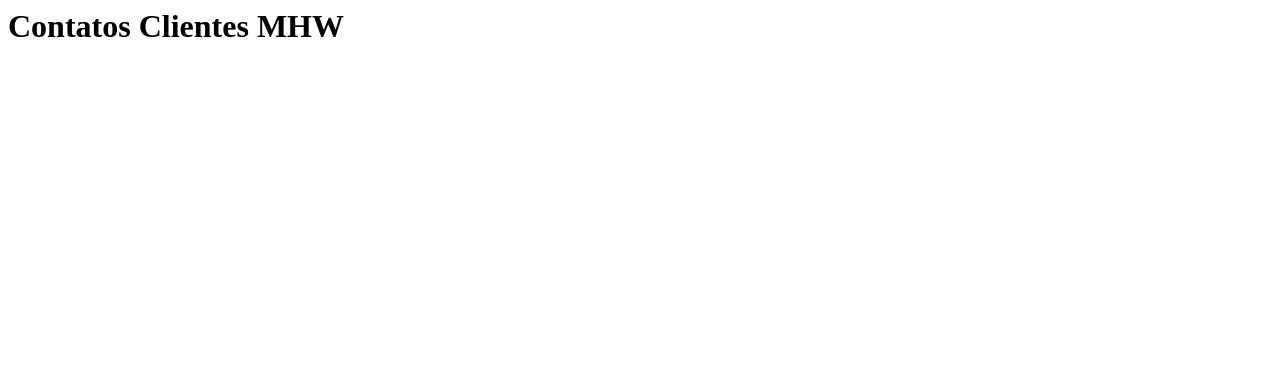
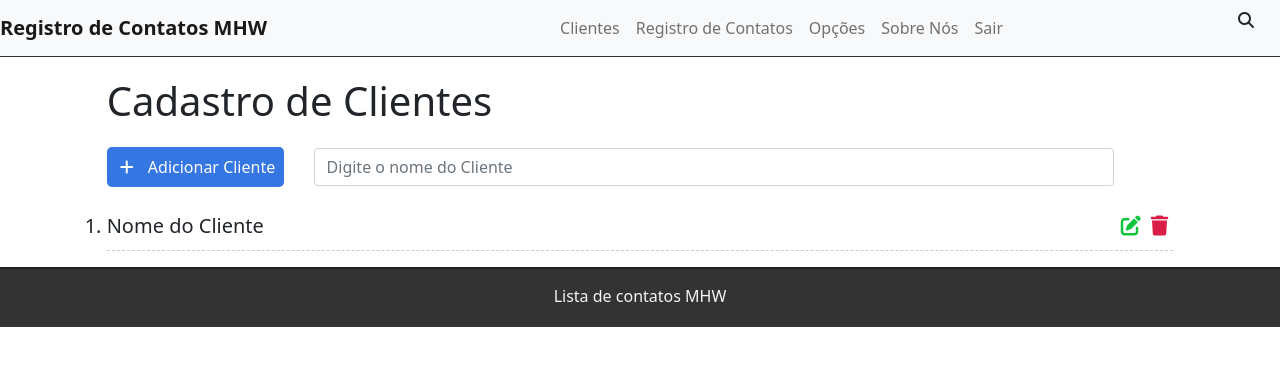
Before and after one commit to WilianCarvalho/ProjectMHW, a Django app: template tasks/templates/tasks/list.html in a window 1280 px wide. Shown: the top 366 px of the page. Run offline with Django 4.2, Linux system fonts and the light colour scheme; the template is opened without the code that fills it, so the values that code supplies are empty; some libraries are stand-ins or nearby versions.

Commit message:
09/03/2022

```diff
--- /dev/null
+++ b/tasks/static/css/styles.css
@@ -0,0 +1,91 @@
+.container-fluid{
+    padding: 0;
+}
+
+/*Area de navegação - NavBar*/
+.navbar{
+    border-bottom: 1px solid #333;
+    margin-bottom: 20px;
+}
+.navbar-nav{
+    margin: auto;
+}
+.navbar-brand{
+    font-weight: bold;
+}
+.navbar-ligth .navbar-nav a.nav.link{
+    color: #333;
+    letter-spacing: 1px;
+}
+
+/*Botão Adicionar*/
+.add-div{
+    background-color: #3476e2;
+    cursor: pointer;
+    display: inline-block;
+    color: #fff;
+    padding: 8px;
+    border-radius: 5px;
+    margin-right: 25px;
+}
+.fas.fa-plus{
+    color: #fff;
+    margin-right: 10px;
+    margin-left: 5px;
+}
+
+/*Search*/
+.fas.fa-search{
+    position: absolute;
+    top: 12px;
+    right: 26px;
+}
+.search-div{
+    padding: 0;
+    margin-top: 15px;
+    margin-bottom: 15px;
+    display: inline-block;
+}
+
+/* Cadastro de Cliente*/
+.list-div{
+    padding: 0;
+}
+.task-list {
+    padding-left: 0;
+}
+.task-item{
+    list-style: noone;
+    font-size: 20px;
+    height: 50px;
+    padding-top: 10px;
+    border-bottom: 1px dashed #ccc;
+}
+.fas.fa-trash, .fas.fa-edit{
+    cursor:pointer;
+    margin: 5px;
+    font-size: 20px;
+    float: right;
+}
+.fas.fa-trash{
+    color: #db1e47;
+}
+.fas.fa-edit{
+    color: #13c43f;
+}
+
+
+
+
+/* Rodapé */
+footer {
+    background-color: #333;
+    height: 60px;
+    border-top: 2px solid #202020;
+}
+footer p {
+    color: #f5f5f5;
+    text-align: center;
+    top: 25%;
+    position: relative;
+}
--- /dev/null
+++ b/tasks/static/js/scripts.js
@@ -0,0 +1 @@
+console.log('funcionou!');
--- /dev/null
+++ b/tasks/templates/base.html
@@ -0,0 +1,54 @@
+{% load  static %}
+<!DOCTYPE html>
+<html lang="en">
+<head>
+    <meta charset="UTF-8">
+    <meta name="viewport" content="width=device-width, initial-scale=1.0">
+    <meta http=equiv="X-UA-Compatible", content="ie=edge">
+    <title>{% block title %}{% endblock  %} </title>
+    <!-- CSS only -->
+    <link href="https://cdn.jsdelivr.net/npm/bootstrap@5.1.3/dist/css/bootstrap.min.css" rel="stylesheet" integrity="sha384-1BmE4kWBq78iYhFldvKuhfTAU6auU8tT94WrHftjDbrCEXSU1oBoqyl2QvZ6jIW3" crossorigin="anonymous">
+    <link rel="stylesheet" href="{% static 'css/styles.css' %}">
+</head>
+<body>
+    <div>
+        <nav class="navbar navbar-expand-lg navbar-light bg-light">
+            <div class="container-fluid">
+              <a class="navbar-brand" href="#">Registro de Contatos MHW</a>
+              <button class="navbar-toggler" type="button" data-bs-toggle="collapse" data-bs-target="#navbarSupportedContent" aria-controls="navbarSupportedContent" aria-expanded="false" aria-label="Toggle navigation">
+                <span class="navbar-toggler-icon"></span>
+              </button>
+                <div class="collapse navbar-collapse" id="navbarSupportedContent">
+                    <ul class="navbar-nav me-auto mb-2 mb-lg-0">
+                        <li class="nav-item">
+                            <a class="nav-link" href="taskslist">Clientes</a>
+                        </li>
+                        <li class="nav-item">
+                            <a class="nav-link" href="#">Registro de Contatos</a>
+                        </li>
+                        <li class="nav-item">
+                            <a class="nav-link" href="#">Opções</a>
+                        </li>
+                        <li class="nav-item">
+                            <a class="nav-link" href="#">Sobre Nós</a>
+                        </li>
+                        <li class="nav-item">
+                            <a class="nav-link" href="#">Sair</a>
+                        </li>
+                    </ul>
+                </div>
+            </div>
+        </nav>
+
+        {% block content%} {% endblock%}
+
+        <footer>
+            <p>Lista de contatos MHW</p>
+        </footer>
+    </div>
+    <!-- JavaScript Bundle with Popper -->
+    <script src="https://kit.fontawesome.com/d5a33aaa84.js" crossorigin="anonymous"></script>
+    <script src="https://cdn.jsdelivr.net/npm/bootstrap@5.1.3/dist/js/bootstrap.bundle.min.js" integrity="sha384-ka7Sk0Gln4gmtz2MlQnikT1wXgYsOg+OMhuP+IlRH9sENBO0LRn5q+8nbTov4+1p" crossorigin="anonymous"></script>
+    <script src="{% static 'js/scripts.js' %}"></script>
+</body>
+</html>
--- a/tasks/templates/tasks/list.html
+++ b/tasks/templates/tasks/list.html
@@ -1 +1,23 @@
-<h1><b>Contatos Clientes MHW</b></h1>
+{% extends 'base.html' %}
+
+{% block title%}Lista de Contatos{%endblock%}
+
+{%block content%}
+<div class="offset-1 col-10 list-div">
+    <h1>Cadastro de Clientes </h1>
+    <div class="col-2 add-div">
+        <i class="fas fa-plus"></i> Adicionar Cliente
+    </div>
+    <div class="col-9 search-div">
+        <input class="form-control" type="text" id="search" name="search" placeholder="Digite o nome do Cliente">
+        <i class="fas fa-search"></i>
+    </div>
+    <ul class="task-list">
+        <li class="task-item">
+            <span>Nome do Cliente</span>
+            <span><i class="fas fa-trash"></i></span>
+            <span><i class="fas fa-edit"></i></span>
+        </li>
+    </ul>
+</div>
+{%endblock%}
--- a/tasks/urls.py
+++ b/tasks/urls.py
@@ -5,6 +5,7 @@
 #Paginas da Internet
 urlpatterns = [
     path('helloword/', views.helloWord),
-    path('',views.taskslist, name='Task List'),
-    path('yourName/<str:name>', views.yourName, name='yourName' )
+    path('',views.homepage, name='Homepage'),
+    path('yourName/<str:name>', views.yourName, name='yourName' ),
+    #path("homepage", views.homepage, name="Pagina Inicial")
 ]
--- a/tasks/views.py
+++ b/tasks/views.py
@@ -5,6 +5,9 @@
 def helloWord(request):
     return HttpResponse('Hello Word')
 
+def homepage(request):
+    return render(request, 'tasks/homepage.html')
+
 def taskslist(request):
     return render(request, 'tasks/list.html')
 
```
Also changed, not shown: tasks/templates/tasks/homepage.html (added, +9 -0 lines), tasks/templates/tasks/yourName.html (+7 -1 lines).
